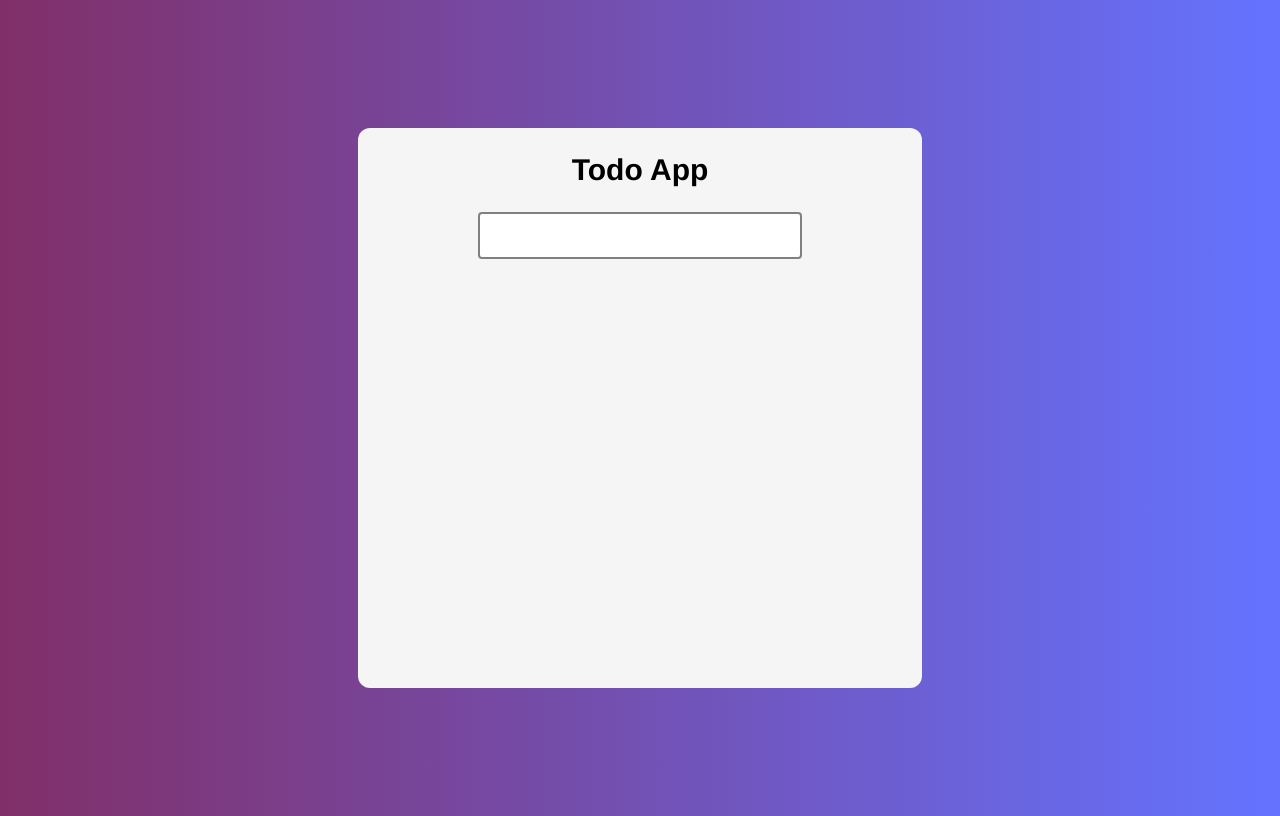
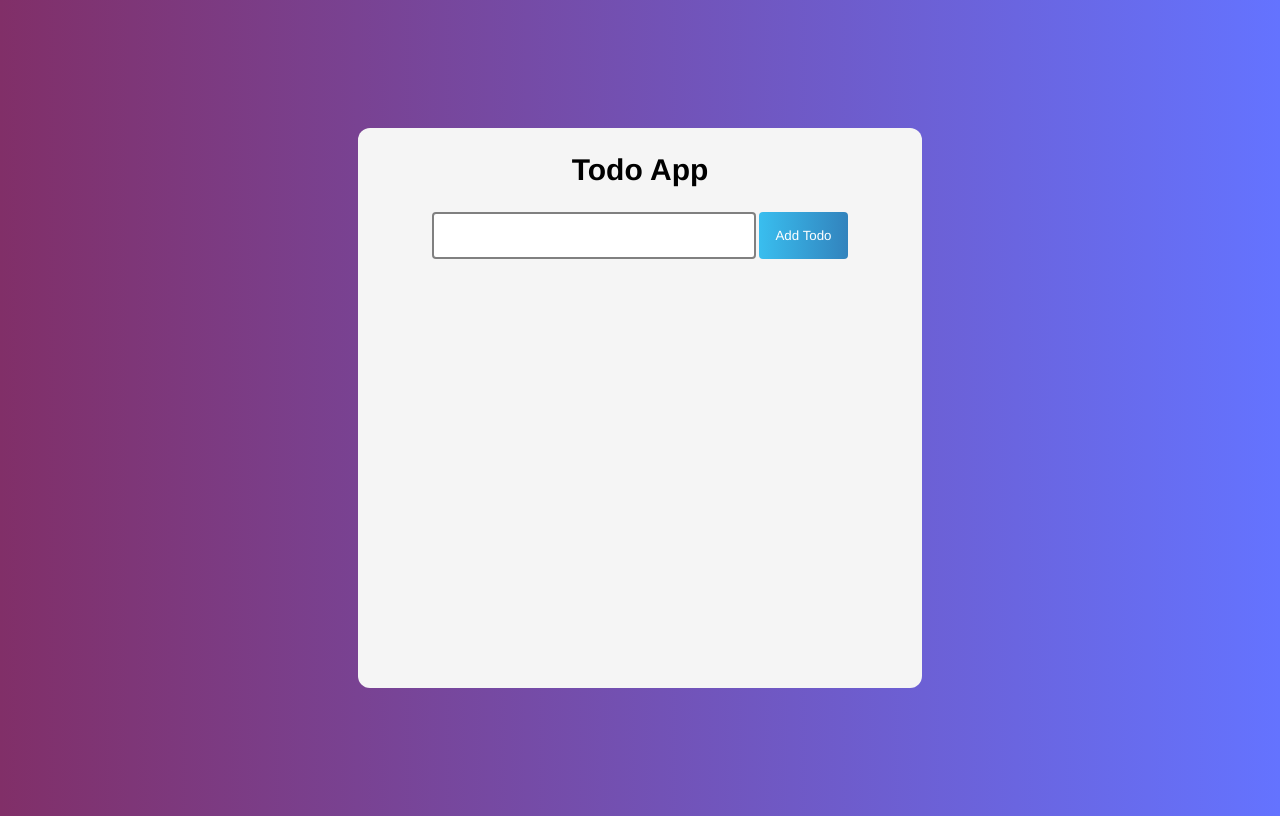
Before and after one commit to salonidhatrak/virsoftech-todo-app, a React (Create React App) app in the folder todo-app/: page / in a window 1280 px wide. Built offline with nearby package versions, Linux system fonts and the light colour scheme.

Commit message:
button css

```diff
--- a/todo-app/src/App.css
+++ b/todo-app/src/App.css
@@ -40,3 +40,35 @@ h2 {
   border: 2px solid rgb(128, 128, 128);
   outline: none;
 }
+
+.btn {
+  padding: 16px;
+  margin-left: 3px;
+  border: none;
+  border-radius: 4px 4px 4px 4px;
+  cursor: pointer;
+  outline: none;
+  color: white;
+  text-transform: none;
+  background: linear-gradient(
+    90deg,
+    rgb(57, 190, 239) 0%,
+    rgb(50, 131, 189) 100%
+  );
+}
+.btn:hover {
+  transform: translateY(2px);
+  box-shadow: 0 10px 20px rgba(0, 0, 0, 0.2);
+}
+
+.btn::after {
+  display: inline-block;
+  height: 100%;
+  width: 100%;
+  border-radius: 100px;
+  position: absolute;
+  top: 0;
+  left: 0;
+  z-index: -1;
+  transition: all .4s;
+}
--- a/todo-app/src/components/TodoForm.js
+++ b/todo-app/src/components/TodoForm.js
@@ -5,6 +5,9 @@ const TodoForm = () => {
         <>
             <form className='todo-form'>
                 <input className='input' />
+                <button className='btn'>Add Todo
+
+                </button>
             </form>
         </>
     )
```
